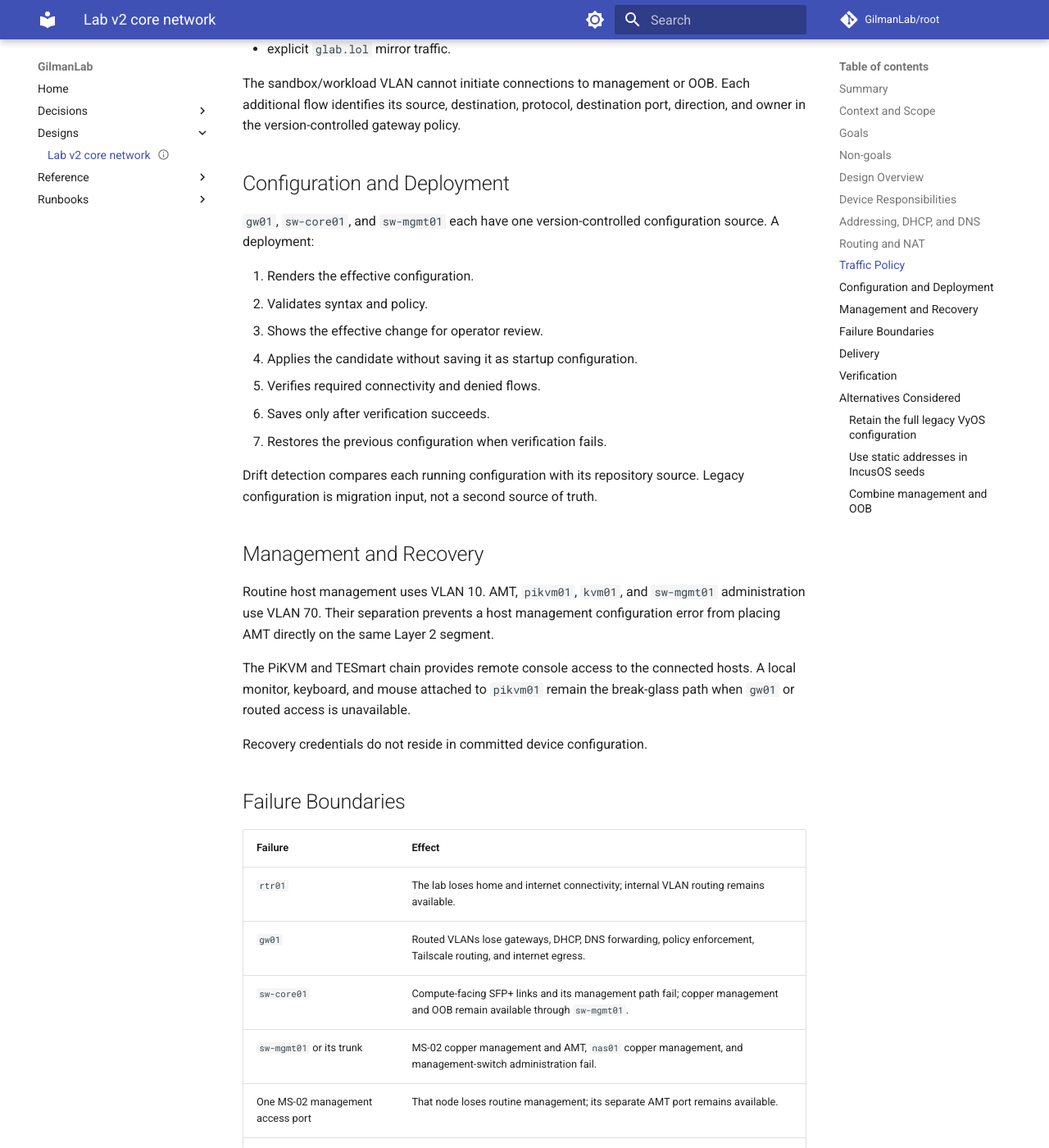
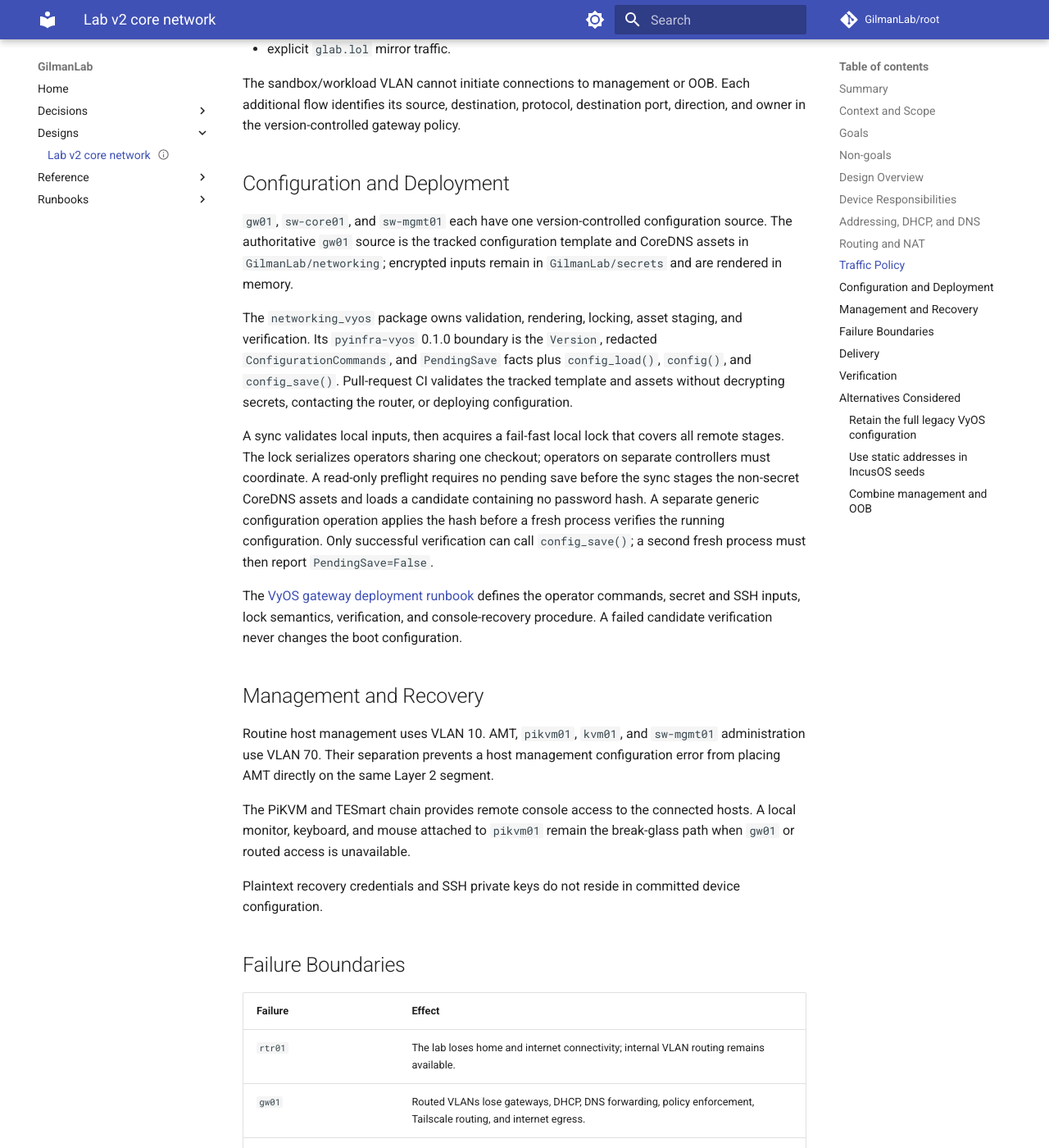
Before and after one commit to GilmanLab/root, an MkDocs documentation site: the page built from docs/docs/designs/lab-v2-core-network.md, in a window 1280 px wide and 1400 px high, scrolled down 3491 px. Shown: the whole window at 82% size. Built offline with MkDocs 1.6.1 and Material for MkDocs 9.7.7, drawn with Linux system fonts in a browser that asks for light colours; comment, search, counter and statistics services are not loaded; some of the changed text lies outside the part shown.

Commit message:
docs(networking): document gateway deployment (#14)

```diff
--- a/docs/docs/designs/lab-v2-core-network.md
+++ b/docs/docs/designs/lab-v2-core-network.md
@@ -113,10 +113,10 @@ bound to permanent hardware MAC addresses. Unnamed temporary clients use the
 documented dynamic pools. IncusOS seeds request DHCP on each node's 10GbE RJ45
 management interface; AMT independently requests DHCP on the 2.5GbE interface.
 
-Clients use their `gw01` VLAN gateway as the DNS resolver. `gw01` forwards
-`glab.lol` to its local mirror of the private Route 53 zone and sends other
-queries to configured recursive resolvers. The gateway does not serve the
-legacy `lab.gilman.io` zone.
+Clients use their `gw01` VLAN gateway as the DNS resolver. CoreDNS on `gw01`
+answers `glab.lol` from its local mirror of the private Route 53 zone and sends
+other queries to configured recursive resolvers. The gateway does not serve
+the legacy `lab.gilman.io` zone.
 
 This cold-start model assumes `gw01` is installed and its version-controlled
 network configuration is applied before managed machines boot.
@@ -155,18 +155,30 @@ port, direction, and owner in the version-controlled gateway policy.
 ## Configuration and Deployment
 
 `gw01`, `sw-core01`, and `sw-mgmt01` each have one version-controlled
-configuration source. A deployment:
+configuration source. The authoritative `gw01` source is the tracked
+configuration template and CoreDNS assets in `GilmanLab/networking`; encrypted
+inputs remain in `GilmanLab/secrets` and are rendered in memory.
 
-1. Renders the effective configuration.
-2. Validates syntax and policy.
-3. Shows the effective change for operator review.
-4. Applies the candidate without saving it as startup configuration.
-5. Verifies required connectivity and denied flows.
-6. Saves only after verification succeeds.
-7. Restores the previous configuration when verification fails.
+The `networking_vyos` package owns validation, rendering, locking, asset
+staging, and verification. Its `pyinfra-vyos` 0.1.0 boundary is the `Version`,
+redacted `ConfigurationCommands`, and `PendingSave` facts plus `config_load()`,
+`config()`, and `config_save()`. Pull-request CI validates the tracked template
+and assets without decrypting secrets, contacting the router, or deploying
+configuration.
 
-Drift detection compares each running configuration with its repository source.
-Legacy configuration is migration input, not a second source of truth.
+A sync validates local inputs, then acquires a fail-fast local lock that covers
+all remote stages. The lock serializes operators sharing one checkout;
+operators on separate controllers must coordinate. A read-only preflight
+requires no pending save before the sync stages the non-secret CoreDNS assets
+and loads a candidate containing no password hash. A separate generic
+configuration operation applies the hash before a fresh process verifies the
+running configuration. Only successful verification can call `config_save()`;
+a second fresh process must then report `PendingSave=False`.
+
+The [VyOS gateway deployment runbook](../runbooks/vyos-gateway-deployment.md)
+defines the operator commands, secret and SSH inputs, lock semantics,
+verification, and console-recovery procedure. A failed candidate verification
+never changes the boot configuration.
 
 ## Management and Recovery
 
@@ -179,7 +191,8 @@ The PiKVM and TESmart chain provides remote console access to the connected
 hosts. A local monitor, keyboard, and mouse attached to `pikvm01` remain the
 break-glass path when `gw01` or routed access is unavailable.
 
-Recovery credentials do not reside in committed device configuration.
+Plaintext recovery credentials and SSH private keys do not reside in committed
+device configuration.
 
 ## Failure Boundaries
 
@@ -195,14 +208,17 @@ Recovery credentials do not reside in committed device configuration.
 
 ## Delivery
 
-Migration from the current VyOS configuration removes VLAN 20, Tinkerbell
-firewall rules, PowerDNS, IncusOS artifact serving, `bootstrap-k0s`, BGP, and
-legacy UM760 bridge behavior. It renames the router to `gw01`, establishes the
-management-switch trunk, and applies the canonical DHCP reservations and
-firewall boundaries.
+The accepted `gw01` configuration is delivered from `GilmanLab/networking`
+through the `networking_vyos` operator commands. The tracked template removes
+VLAN 20, Tinkerbell firewall rules, PowerDNS, IncusOS artifact serving,
+`bootstrap-k0s`, BGP, and legacy UM760 bridge behavior. It names the router
+`gw01`, establishes the management-switch trunk, and applies the canonical DHCP
+reservations and firewall boundaries.
 
 The network may migrate one VLAN at a time. Preserve the routed transit and
-current OOB access until replacement paths pass verification.
+current OOB access until replacement paths pass verification. Legacy deployment
+material is migration input only; it is not an active Ansible deployment path
+or a second source of truth.
 
 ## Verification
 
@@ -222,8 +238,10 @@ A deployment is valid when:
 - each MS-02 retains management when its AMT link is disconnected and retains
   AMT when its management link is disconnected;
 - no BGP peers or retired gateway services remain;
-- a failed candidate deployment leaves or restores the previous startup
-  configuration.
+- a successful sync completes a fresh post-save check with
+  `PendingSave=False`; and
+- a failed candidate verification does not save the candidate, so a reboot
+  restores the previous startup configuration.
 
 ## Alternatives Considered
 
--- a/docs/mkdocs.yml
+++ b/docs/mkdocs.yml
@@ -47,6 +47,7 @@ nav:
           - Tailscale policy: reference/networking/tailscale-policy.md
   - Runbooks:
       - Change the Tailscale policy: runbooks/tailscale-policy-change.md
+      - Deploy the VyOS gateway configuration: runbooks/vyos-gateway-deployment.md
 
 plugins:
   - search
```
Also changed, not shown: docs/docs/index.md (+3 -0 lines), docs/docs/reference/networking/address-plan.md (+8 -4 lines), docs/docs/runbooks/vyos-gateway-deployment.md (added, +212 -0 lines).
